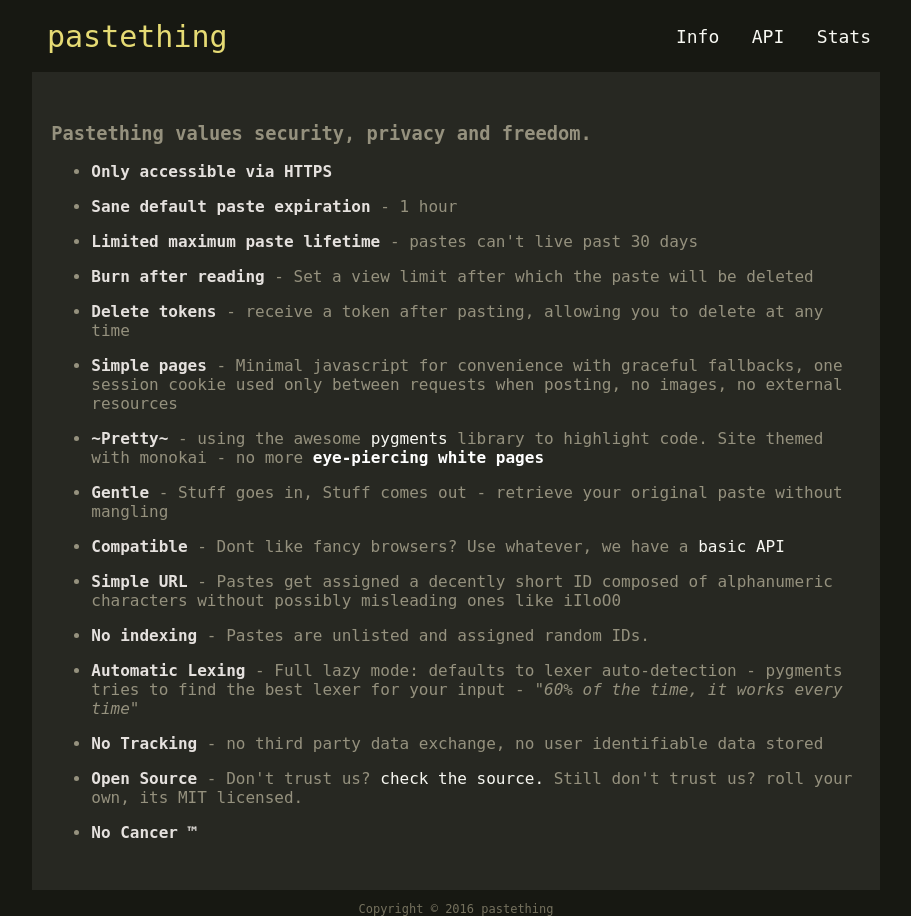
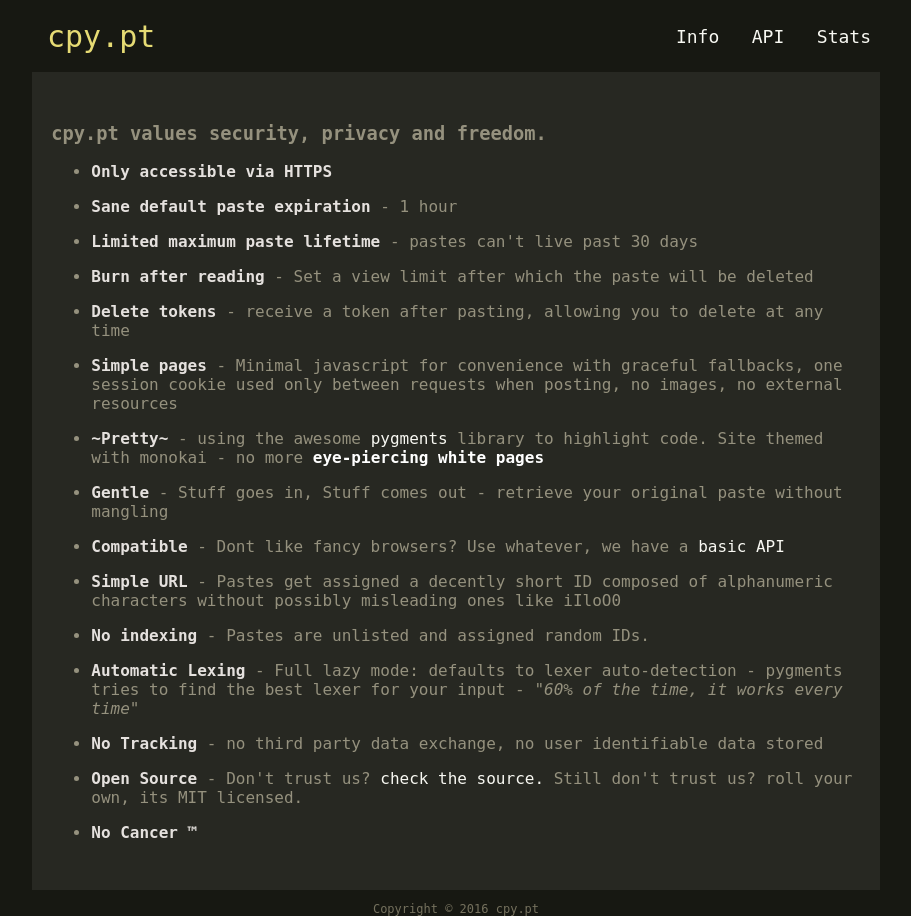
Before and after one commit to lbatalha/pastething, a Flask app: page /about in a window 1280 px wide. Shown: the whole page, without its empty margins (184-1095 px from the left). Run offline with Flask 2, Linux system fonts and the light colour scheme; some libraries are stand-ins or nearby versions.

Commit message:
prepare for production

```diff
--- a/main.py
+++ b/main.py
@@ -188,7 +188,6 @@ def viewpaste(pasteid):
 	elif request.method == 'DELETE':
 		with psycopg2.connect(config.dsn) as db:
 			result = db_getpaste(db, pasteid)
-			print(result['token'])
 			if not result:
 				return config.msg_err_404, 404
 			elif 'token' in request.form and result['token'] == request.form['token']:
@@ -260,7 +259,6 @@ def aboutpage():
 def statspage():
 	with psycopg2.connect(config.dsn) as db:
 		stats = getstats(db)
-		print(stats)
 		return render_template('stats.html', year=year, stats = stats)
 
 
@@ -274,4 +272,4 @@ def internal_server_error():
 
 if __name__ == '__main__':
 	app.debug = True
-	app.run(host='0.0.0.0')
+	app.run()
--- a/templates/about.html
+++ b/templates/about.html
@@ -7,7 +7,7 @@
 <div id='about'>
 <h3>
 <p>
-Pastething values security, privacy and freedom.
+cpy.pt values security, privacy and freedom.
 </p></h3>
 <ul>
 <li><strong>Only accessible via HTTPS</strong>
--- a/templates/layout.html
+++ b/templates/layout.html
@@ -3,7 +3,7 @@
 	<head>
 		{% block head %}
 		<link rel="stylesheet" type="text/css" href="{{ url_for('static', filename='styles/main.css') }}">
-		<title>{% block title %}{% endblock %} - pastething</title>
+		<title>{% block title %}{% endblock %} - cpy.pt</title>
 		{% endblock %}
 	</head>
 	<body>
@@ -11,7 +11,7 @@
 			<div id='wrapper' dir='{{ direction }}'>
 				<div id='header'>
 					<div id='logo'>
-						<a href="/">pastething</a>
+						<a href="/">cpy.pt</a>
 					</div>
 					{% block header %}{% endblock %}
 					<div id='nav'>
@@ -23,7 +23,7 @@
 				{% block content %}{% endblock %}
     			<div id="footer">
     				{% block footer %}
-						Copyright &copy; {{ year }} pastething
+						Copyright &copy; {{ year }} cpy.pt
     				{% endblock %}
 					</div>
 			</div>
```
